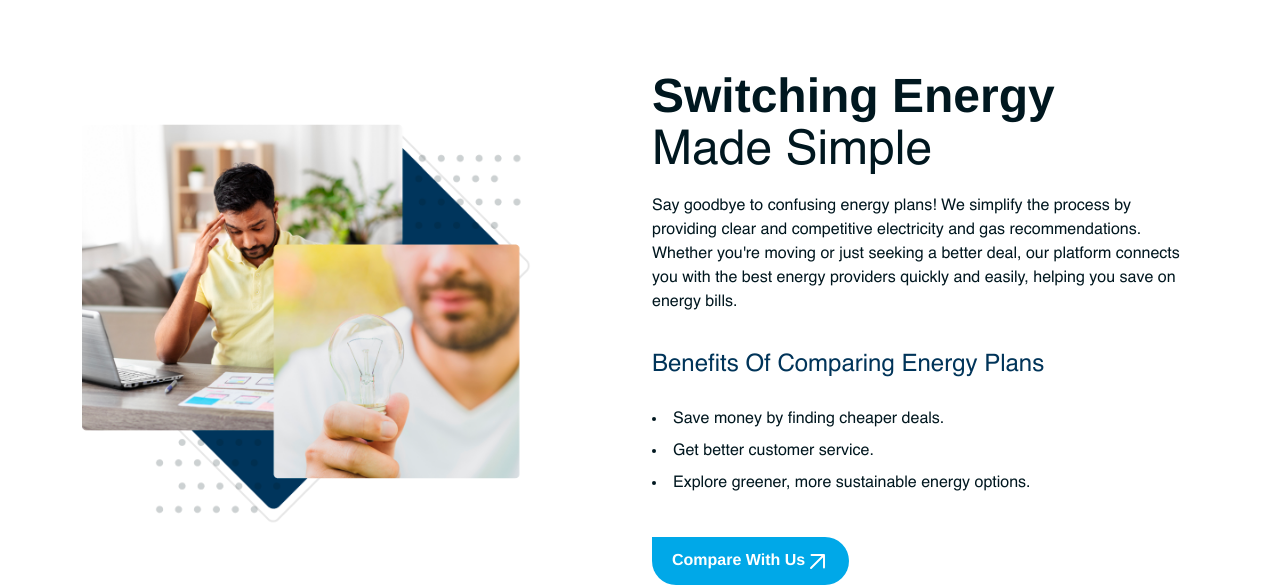
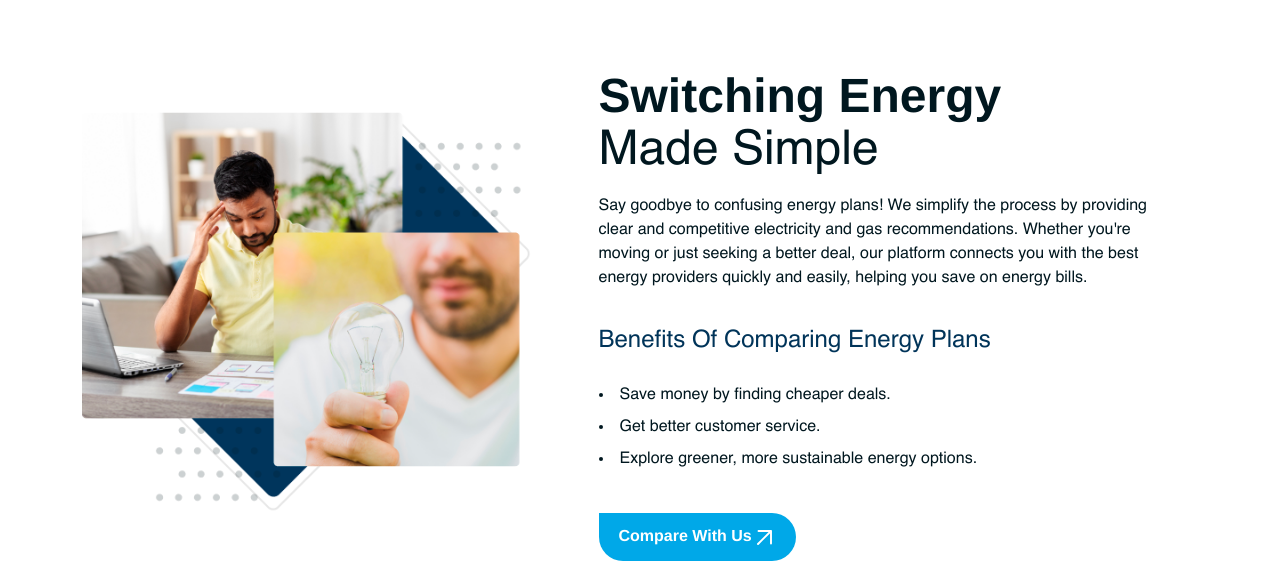
Before and after one commit to UmedPanghal-572/bill-central, a plain HTML site: page index.html in a window 1280 px wide. Shown: the part 1195-1780 px from the top of the page. After the commit the page ends 1756 px from the top, so only its background shows below. Drawn offline with Linux system fonts and the light colour scheme.

Commit message:
apply-max-width

```diff
--- a/asset/css/style.css
+++ b/asset/css/style.css
@@ -263,7 +263,7 @@
     line-height: 24px;
     text-align: left;
     color: #00171F;
-    margin-bottom: 38px;
+    padding-bottom: 38px;
 }
 
 .benefits {
@@ -430,9 +430,10 @@
     .mt-50 {
         margin-top: 50px;
     }
-        .mt-24 {
-            margin-top: 24px;
-        }
+
+    .mt-24 {
+        margin-top: 24px;
+    }
 }
 
 @media (min-width:992px) {
@@ -451,6 +452,12 @@
 
     .col-lg-6 {
         width: 50%;
+        padding-left: 12px;
+        padding-right: 12px;
+    }
+
+    .col-lg-7 {
+        width: 58.33%;
         padding-left: 12px;
         padding-right: 12px;
     }
@@ -489,6 +496,9 @@
         gap: 45px;
     }
 
+    .mw-558 {
+        max-width: 558px;
+    }
 
 }
 
--- a/index.html
+++ b/index.html
@@ -91,7 +91,8 @@
     </header>
     <section>
         <div class="container w-100">
-            <div class="d-flex align-items-center justify-content-center justify-content-space-between gap-45 overflow-x icons ">
+            <div
+                class="d-flex align-items-center justify-content-center justify-content-space-between gap-45 overflow-x icons ">
                 <img src="./asset/image/svg.img/icon-1.svg" alt="icon" class="icon-1">
                 <img src="./asset/image/svg.img/icon-2.svg" alt="icon">
                 <img src="./asset/image/svg.img/icon-3.svg" alt="icon">
@@ -105,12 +106,15 @@
                 <div class="col-12 col-lg-5">
                     <img src="./asset/image/png.img/man-image.png" alt="man-img" class="w-100">
                 </div>
-                <div class="col-12 col-lg-6 mt-24">
+                <div class="col-12 col-lg-7 mt-24">
+                    <div class="mw-558 mx-auto">
                         <h2 class="switching-text mw-lg-409">Switching Energy <span class="fw-normal">Made Simple</span>
                         </h2>
-                    <p class="para-2">Say goodbye to confusing energy plans! We simplify the process by providing clear
+                        <p class="para-2">Say goodbye to confusing energy plans! We simplify the process by providing
+                            clear
                             and competitive electricity and gas
-                        recommendations. Whether you're moving or just seeking a better deal, our platform connects you
+                            recommendations. Whether you're moving or just seeking a better deal, our platform connects
+                            you
                             with the best energy
                             providers quickly and easily, helping you save on energy bills.</p>
                         <h4 class="benefits">Benefits of Comparing Energy Plans</h4>
@@ -122,6 +126,7 @@
                     </div>
                 </div>
             </div>
+        </div>
     </section>
 
 
```
Lines whose indentation alone changed are shown as unchanged.
